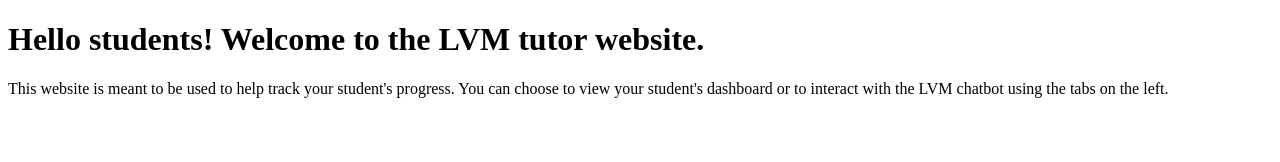
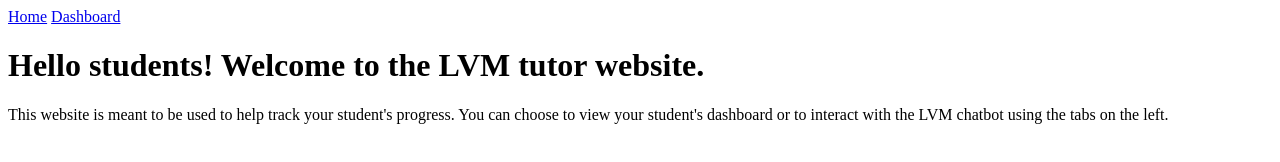
Before and after one commit to gbarbosa99/LVM.github.io, a plain HTML site: page index.html in a window 1280 px wide. Drawn offline with Linux system fonts and the light colour scheme.

Commit message:
Update index.html

```diff
--- a/index.html
+++ b/index.html
@@ -1,6 +1,15 @@
 <!DOCTYPE html>
 
 <html lang="en">
+<head>
+  <title> LVM Student Data </title>
+</head>
+
+<!-- Navigation bar -->
+<div class="navbar">
+  <a href="index.html">Home</a>
+  <a href="insights.html">Dashboard</a>
+</div>
 
 <body>
   <h1>Hello students! Welcome to the LVM tutor website.</h1>
```
